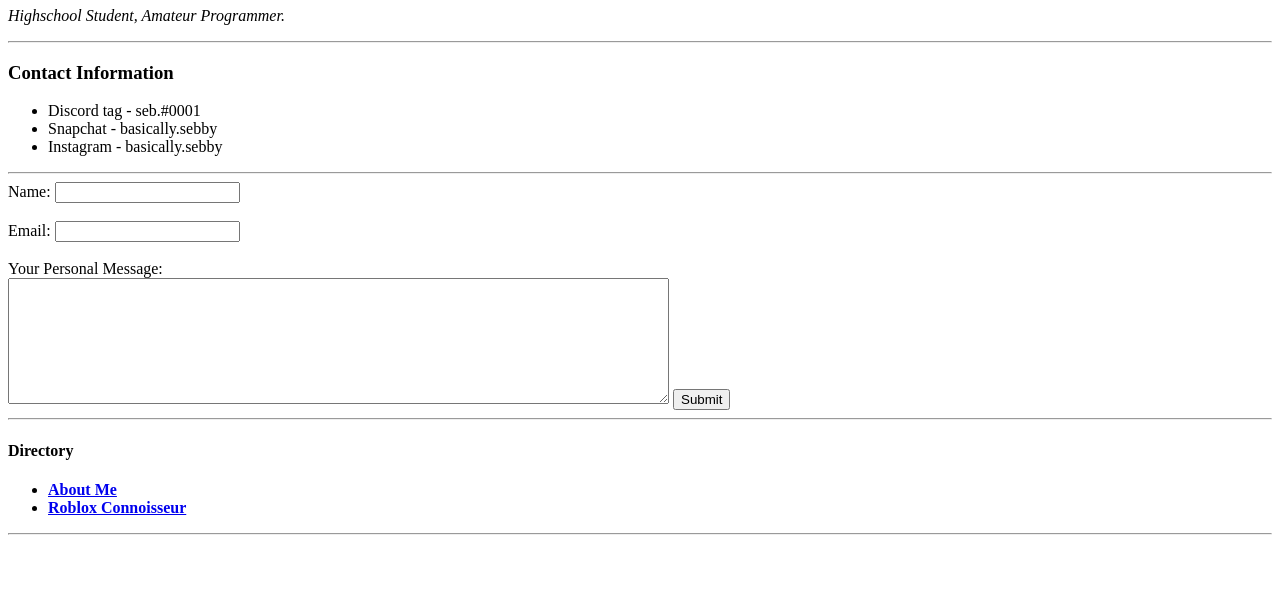
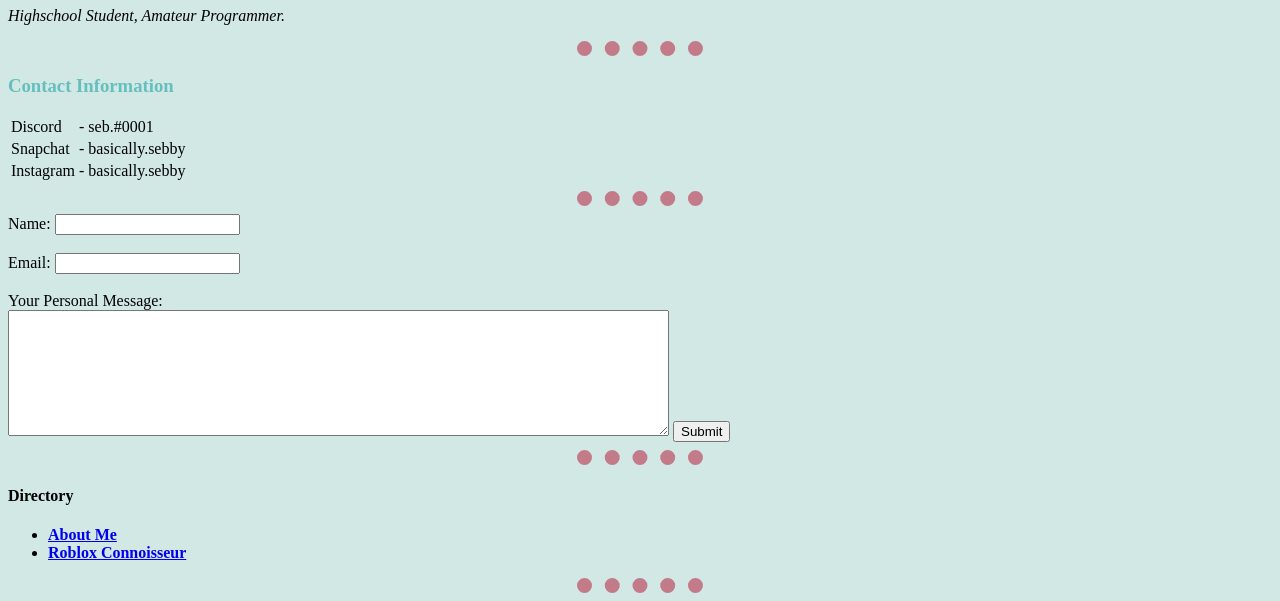
Before and after one commit to sebvu/HTML-first-course-project, a plain HTML site: page contact.html in a window 1280 px wide. Shown: the part 375-976 px from the top of the page. Before the commit the page ends 918 px from the top, so only its background shows below. Drawn offline with Linux system fonts and the light colour scheme.

Commit message:
major css changes

```diff
--- a/contact.html
+++ b/contact.html
@@ -4,6 +4,7 @@
 
         <meta charset="utf-8">
         <title>Sebby's Personal Site</title>
+        <link rel="stylesheet" href="style.css">
     </head>
     <body>
         <img src="images/pekignese.jpg" alt="a pekignese">
@@ -11,11 +12,27 @@
         <p><em>Highschool Student, Amateur Programmer.</em></p>
         <hr>
         <h3>Contact Information</h3>
-        <ul>
+        <table>
+            <tbody>
+                <tr>
+                    <td>Discord</td>
+                    <td>- seb.#0001</td>
+                </tr>
+                <tr>
+                    <td>Snapchat</td>
+                    <td>- basically.sebby</td>
+                </tr>
+                <tr>
+                    <td>Instagram</td>
+                    <td>- basically.sebby</td>
+                </tr>
+            </tbody>
+        </table>
+        <!-- <ul>
             <li>Discord tag - seb.#0001</li>
             <li>Snapchat - basically.sebby</li>
             <li>Instagram - basically.sebby</li>
-        </ul>
+        </ul> -->
         <hr>
         <form class="" action="mailto:santosjester738@gmail.com" method="post" enctype="text/plain">
             <label>Name:</label>
--- /dev/null
+++ b/style.css
@@ -0,0 +1,14 @@
+body {
+     background-color:#D1E8E4;
+}
+
+hr {
+    border-style: dotted none none;
+    border-width: 15px;
+    color: #C37B89;
+    width: 10%;
+}
+
+h1, h3 {
+    color: #66bfbf;
+}
```
Also changed, not shown: index.html (+2 -1 lines), roblox.html (+1 -0 lines).
